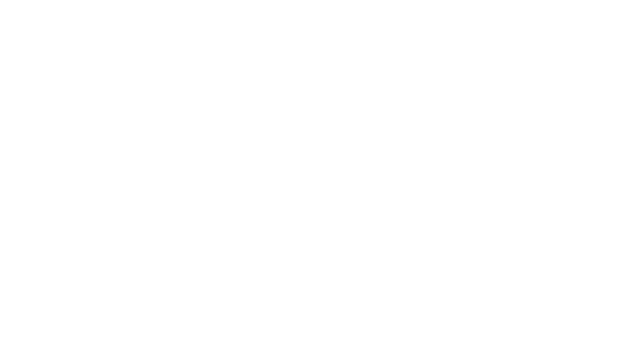
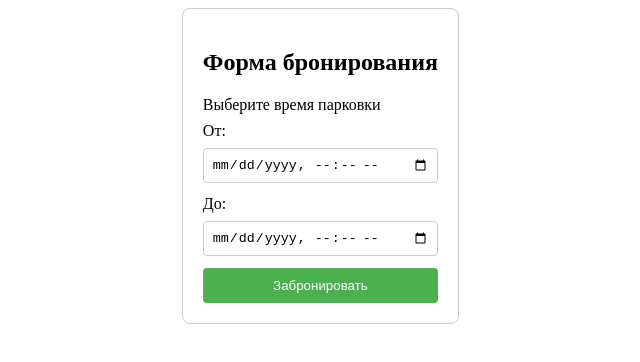
Before and after one commit to HackathonWIN-1-23/FrontPaerking-, a Vue app: page /booking in a window 1280 px wide. Shown: the top 362 px of the page, without its empty margins (181-821 px from the left). Built offline with nearby package versions, Linux system fonts and the light colour scheme.

Commit message:
мужики в масле

```diff
--- a/src/views/BookingForm.vue
+++ b/src/views/BookingForm.vue
@@ -1,11 +1,61 @@
+<template>
+  <div class="booking-form">
+    <h2>Форма бронирования</h2>
+    <form @submit.prevent="bookSpot">
+      <label for="spotId">Выберите время парковки</label>
+      <label>От:</label>
+      <input type="datetime-local" id="spotId" v-model="spotId" placeholder="" required />
+      <label>До:</label>
+      <input type="datetime-local" id="spotId2" v-model="spotId2" placeholder="" required />
+
+      <button type="submit">Забронировать</button>
+    </form>
+  </div>
+</template>
+
 <script setup>
+import { ref } from 'vue';
 
+const spotId = ref('');
+const userName = ref('');
+
+const bookSpot = () => {
+  // Логика бронирования (например, отправка данных на сервер)
+  alert(`Место ${spotId.value} забронировано`);
+};
 </script>
 
-<template>
+<style scoped>
+.booking-form {
+  max-width: 400px;
+  margin: auto;
+  padding: 20px;
+  border: 1px solid #ccc;
+  border-radius: 8px;
+  justify-content: center;
+}
 
-</template>
+.booking-form form {
+  display: flex;
+  flex-direction: column;
+}
 
-<style scoped>
+.booking-form label {
+  margin-bottom: 8px;
+}
 
+.booking-form input {
+  margin-bottom: 12px;
+  padding: 8px;
+  border-radius: 4px;
+  border: 1px solid #ccc;
+}
+
+.booking-form button {
+  padding: 10px;
+  background-color: #4CAF50;
+  color: white;
+  border: none;
+  border-radius: 4px;
+}
 </style>
```
Also changed, not shown: src/views/FooterVue.vue (deleted, +0 -11 lines).
